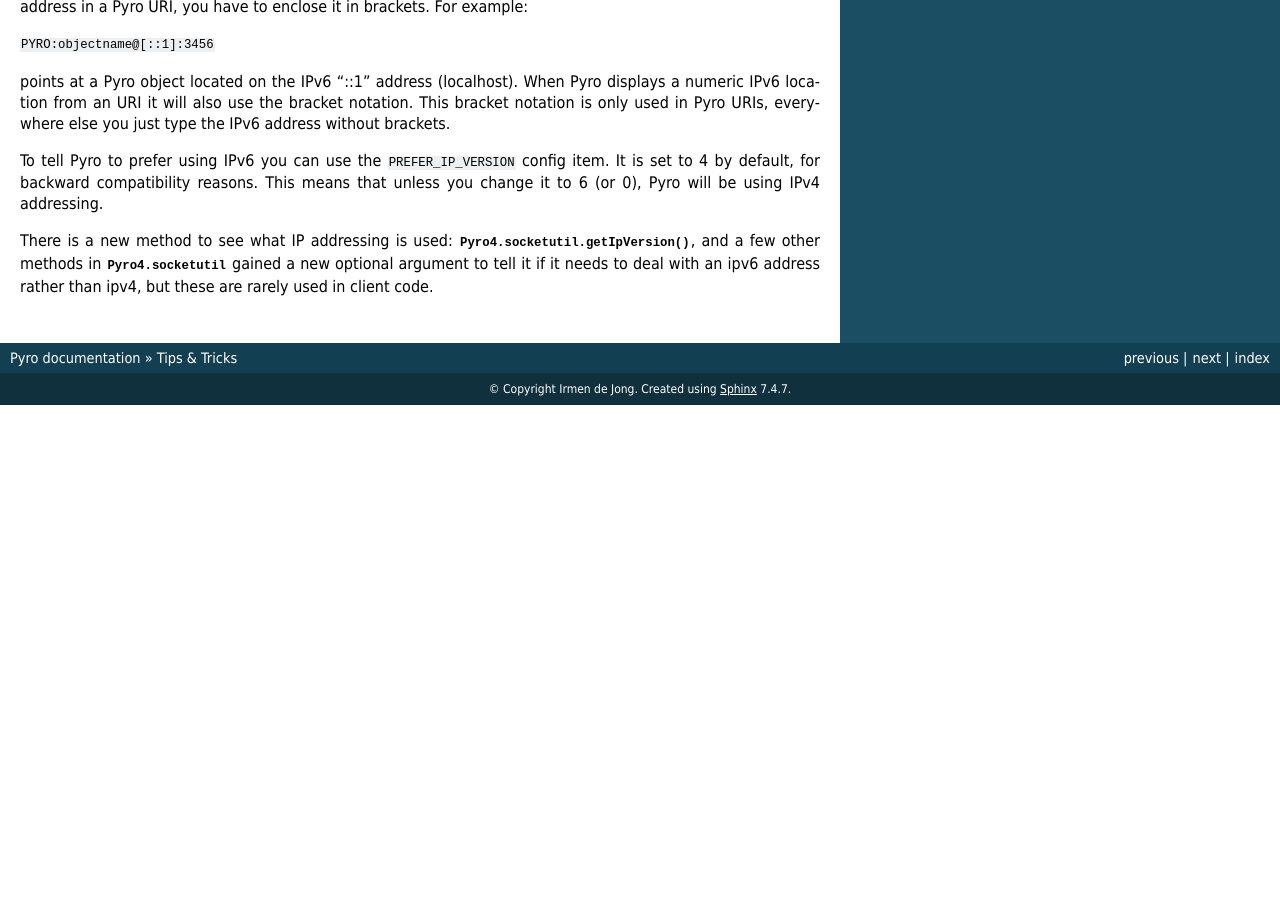
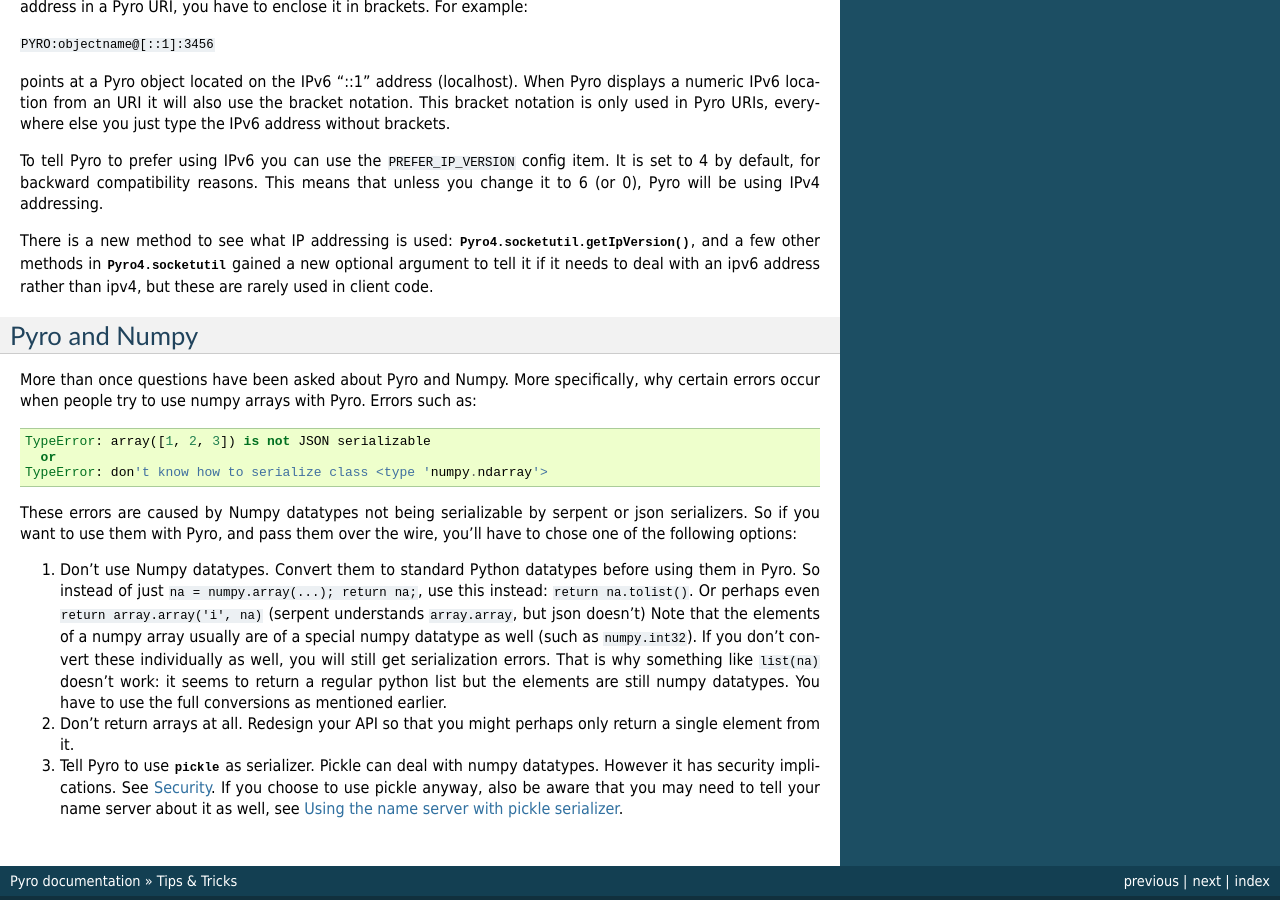
Before and after one commit to irmen/Pyro4, a Sphinx documentation site: the page built from docs/source/tipstricks.rst, in a window 1280 px wide and 900 px high, scrolled down 4966 px. Built offline with Sphinx 7.4.7, drawn with Linux system fonts in a browser that asks for light colours; the version number could not be read and is left out; before the commit the page ends 5371 px from its top, so only the background shows below that.

Commit message:
Docs: more info on nameserver+pickle. Added paragraph about pyro+numpy.

```diff
--- a/docs/source/clientcode.rst
+++ b/docs/source/clientcode.rst
@@ -128,6 +128,10 @@
     for your client, it will refuse the requests and respond with an exception that tells
     you about the unsupported serializer choice. If it *does* accept your requests,
     the server will respond using the same serializer as was used for the request.
+
+.. note::
+    Because the name server is just a regular Pyro server as well, you will have to tell
+    it to allow the pickle serializer if your client code uses this. See :ref:`nameserver-pickle`.
 
 
 Changing the way your custom classes are (de)serialized
--- a/docs/source/security.rst
+++ b/docs/source/security.rst
@@ -20,9 +20,9 @@
 The main problem is that allowing a program to unpickle arbitrary data can cause arbitrary code execution
 and this may wreck or compromise your system.
 
-Although this may sound like a showstopper for using Pyro for anything serious, Pyro provides a few facilities
-to deal with this security risk. The most important one is that by default, a different serializer is used that
-doesn't have pickle's security problem. Other means to enhance security are discussed below.
+Because of this, by default, a different serializer is used (serpent) that doesn't have pickle's security problem.
+Some other means to enhance security are discussed below.
+
 
 Network interface binding
 =========================
--- a/docs/source/tipstricks.rst
+++ b/docs/source/tipstricks.rst
@@ -282,3 +282,28 @@
 There is a new method to see what IP addressing is used: :py:meth:`Pyro4.socketutil.getIpVersion`,
 and a few other methods in :py:mod:`Pyro4.socketutil`  gained a new optional argument to tell it if
 it needs to deal with an ipv6 address rather than ipv4, but these are rarely used in client code.
+
+
+Pyro and Numpy
+==============
+More than once questions have been asked about Pyro and Numpy. More specifically, why certain errors occur when
+people try to use numpy arrays with Pyro. Errors such as::
+
+    TypeError: array([1, 2, 3]) is not JSON serializable
+      or
+    TypeError: don't know how to serialize class <type 'numpy.ndarray'>
+
+These errors are caused by Numpy datatypes not being serializable by serpent or json serializers.
+So if you want to use them with Pyro, and pass them over the wire, you'll have to chose one of the following options:
+
+#.  Don't use Numpy datatypes. Convert them to standard Python datatypes before using them in Pyro. So instead of just
+    ``na = numpy.array(...); return na;``, use this instead:  ``return na.tolist()``.
+    Or perhaps even ``return array.array('i', na)`` (serpent understands ``array.array``, but json doesn't)
+    Note that the elements of a numpy array usually are of a special numpy datatype as well (such as ``numpy.int32``).
+    If you don't convert these individually as well, you will still get serialization errors. That is why something like
+    ``list(na)`` doesn't work: it seems to return a regular python list but the elements are still numpy datatypes.
+    You have to use the full conversions as mentioned earlier.
+#.  Don't return arrays at all. Redesign your API so that you might perhaps only return a single element from it.
+#.  Tell Pyro to use :py:mod:`pickle` as serializer. Pickle can deal with numpy datatypes. However it has security implications.
+    See :doc:`security`. If you choose to use pickle anyway, also be aware that you may need to tell your name server
+    about it as well, see :ref:`nameserver-pickle`.
```
Also changed, not shown: docs/source/nameserver.rst (+26 -0 lines).
